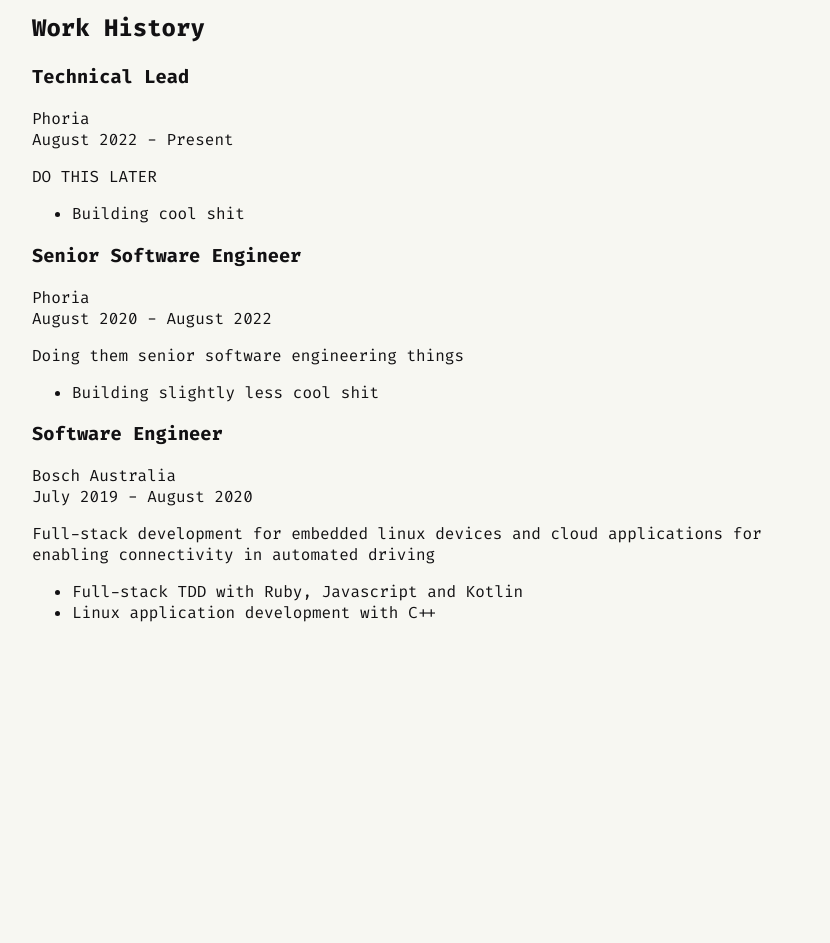
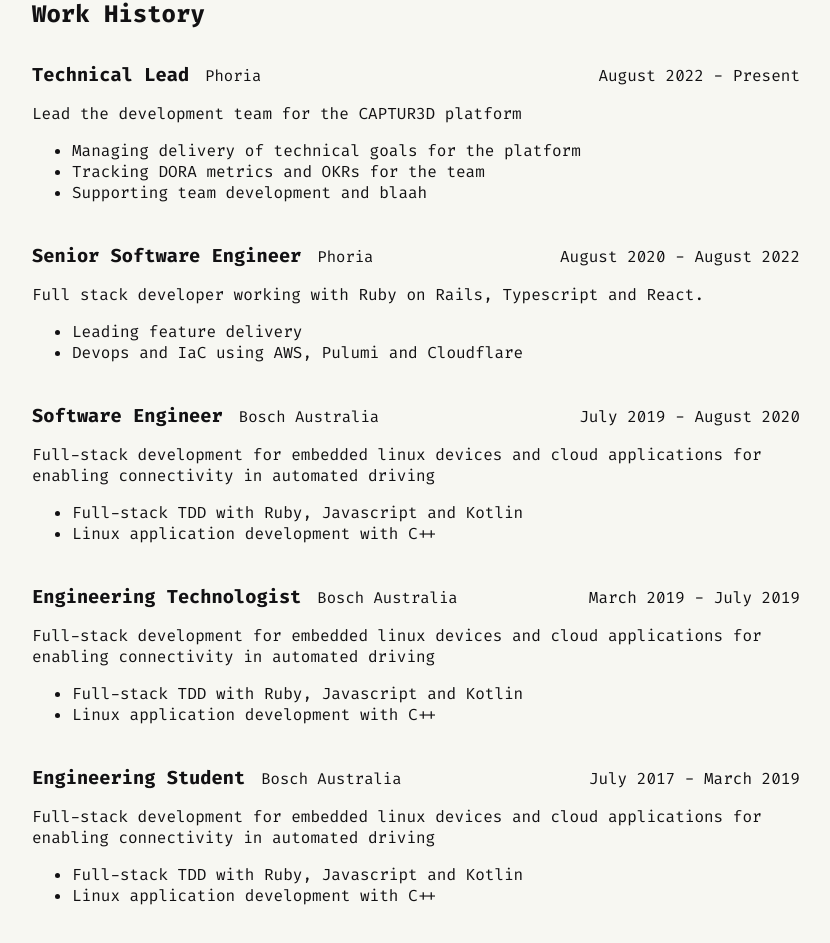
Before and after one commit to tyler-goodwin/resume, a Next.js app: page / in a window 1280 px wide. Shown: the part 471-1414 px from the top of the page, without its empty margins (224-1054 px from the left). Before the commit the page ends 1150 px from the top, so only its background shows below. Built offline with nearby package versions, Linux system fonts and the light colour scheme.

Commit message:
More work history setup

```diff
--- a/src/components/WorkHistory.module.css
+++ b/src/components/WorkHistory.module.css
@@ -0,0 +1,20 @@
+.sectionHeading {
+  margin-bottom: 2.5rem;
+}
+
+.role {
+  margin-bottom: 2.5rem;
+}
+
+.header {
+  display: flex;
+  align-items: baseline;
+}
+
+.header h3 {
+  flex-grow: 2;
+}
+
+.date {
+  text-align: right;
+}
--- a/src/components/WorkHistory.tsx
+++ b/src/components/WorkHistory.tsx
@@ -1,4 +1,5 @@
 import React from "react";
+import styles from "./WorkHistory.module.css";
 
 type Role = {
   title: string;
@@ -9,22 +10,64 @@
   responsibilities: string[];
 };
 
+export interface Props {
+  roles: Role[];
+}
+
+export const WorkHistory: React.FC<Props> = (props) => {
+  const roles = props.roles || ROLES;
+  return (
+    <section>
+      <h2>Work History</h2>
+      <div>
+        {roles.map((role, i) => (
+          <div key={i} className={styles.role}>
+            <div className={styles.header}>
+              <h3>
+                {role.title}
+                <small>{role.employer}</small>
+              </h3>
+              <div className={styles.date}>
+                {role.start} - {role.end}
+              </div>
+            </div>
+            <p>{role.description}</p>
+            <ul>
+              {role.responsibilities.map((responsibility, i) => (
+                <li key={i}>{responsibility}</li>
+              ))}
+            </ul>
+          </div>
+        ))}
+      </div>
+    </section>
+  );
+};
+
 const ROLES: Role[] = [
   {
     title: "Technical Lead",
     employer: "Phoria",
     start: "August 2022",
     end: "Present",
-    description: "DO THIS LATER",
-    responsibilities: ["Building cool shit"],
+    description: "Lead the development team for the CAPTUR3D platform",
+    responsibilities: [
+      "Managing delivery of technical goals for the platform",
+      "Tracking DORA metrics and OKRs for the team",
+      "Supporting team development and blaah",
+    ],
   },
   {
     title: "Senior Software Engineer",
     employer: "Phoria",
     start: "August 2020",
     end: "August 2022",
-    description: "Doing them senior software engineering things",
-    responsibilities: ["Building slightly less cool shit"],
+    description:
+      "Full stack developer working with Ruby on Rails, Typescript and React. ",
+    responsibilities: [
+      "Leading feature delivery",
+      "Devops and IaC using AWS, Pulumi and Cloudflare",
+    ],
   },
   {
     title: "Software Engineer",
@@ -38,31 +81,28 @@
       "Linux application development with C++",
     ],
   },
+  {
+    title: "Engineering Technologist",
+    employer: "Bosch Australia",
+    start: "March 2019",
+    end: "July 2019",
+    description:
+      "Full-stack development for embedded linux devices and cloud applications for enabling connectivity in automated driving",
+    responsibilities: [
+      "Full-stack TDD with Ruby, Javascript and Kotlin",
+      "Linux application development with C++",
+    ],
+  },
+  {
+    title: "Engineering Student",
+    employer: "Bosch Australia",
+    start: "July 2017",
+    end: "March 2019",
+    description:
+      "Full-stack development for embedded linux devices and cloud applications for enabling connectivity in automated driving",
+    responsibilities: [
+      "Full-stack TDD with Ruby, Javascript and Kotlin",
+      "Linux application development with C++",
+    ],
+  },
 ];
-
-export interface Props {}
-
-export const WorkHistory: React.FC<Props> = (props) => {
-  return (
-    <section>
-      <h2>Work History</h2>
-      <div>
-        {ROLES.map((role, i) => (
-          <div key={i}>
-            <h3>{role.title}</h3>
-            <div>{role.employer}</div>
-            <div>
-              {role.start} - {role.end}
-            </div>
-            <p>{role.description}</p>
-            <ul>
-              {role.responsibilities.map((responsibility, i) => (
-                <li key={i}>{responsibility}</li>
-              ))}
-            </ul>
-          </div>
-        ))}
-      </div>
-    </section>
-  );
-};
--- a/src/styles/globals.css
+++ b/src/styles/globals.css
@@ -43,8 +43,26 @@
   text-decoration: underline;
 }
 
+h1,
+h2,
+h3,
+h4,
+h5,
+h6 {
+  margin: 0;
+}
+
+small {
+  padding-left: 1rem;
+  font-weight: normal;
+}
+
 section {
-  margin-bottom: 32px;
+  margin-bottom: 2rem;
+}
+
+section > h2 {
+  margin-bottom: 2rem;
 }
 
 @media (prefers-color-scheme: dark) {
```
